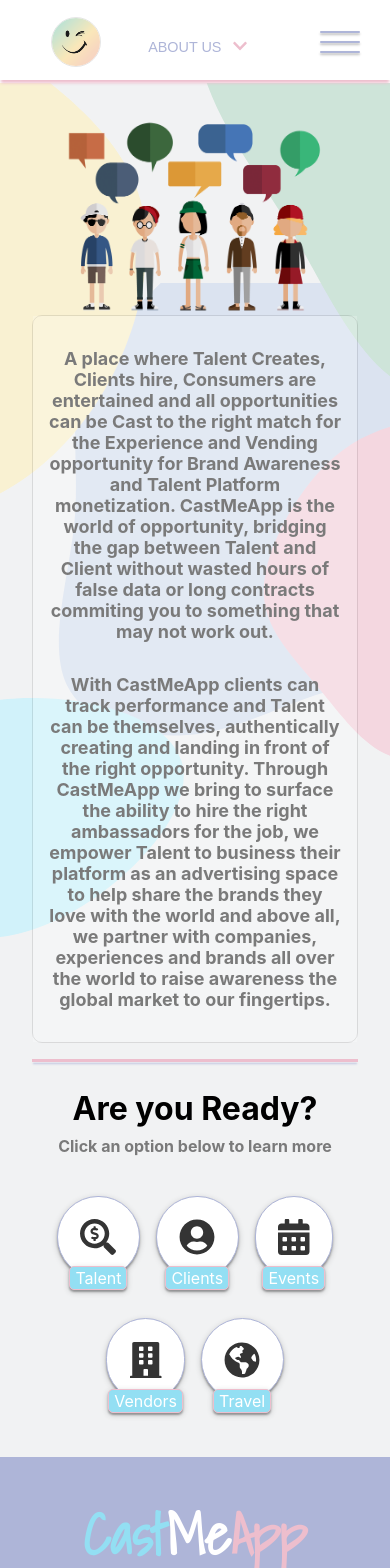
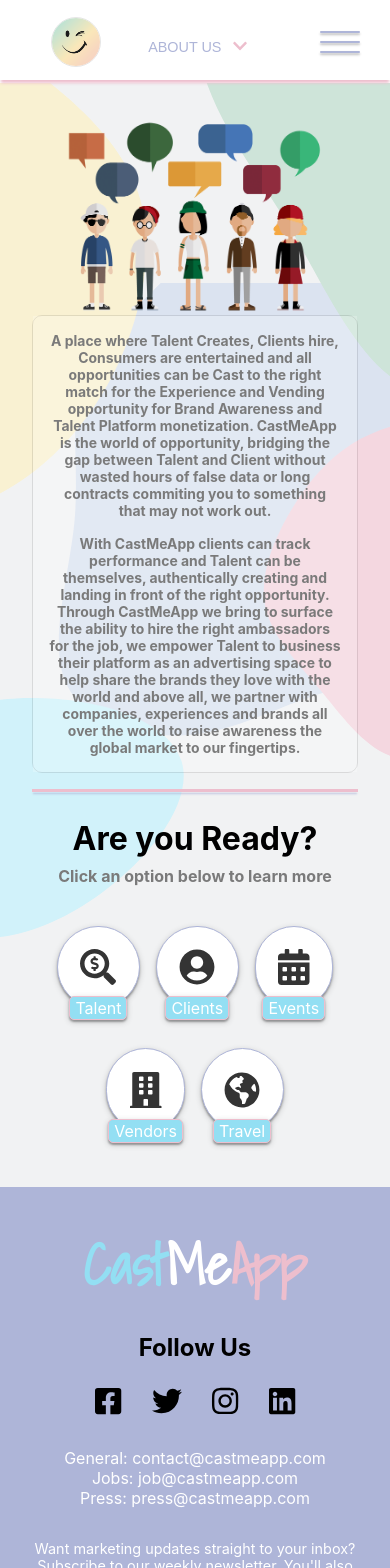
Before and after one commit to FrancisCalizo/ohio-taxidermy-supply, a Next.js app: page / in a window 390 px wide. Shown: the top 1568 px of the page. Built offline with nearby package versions, Linux system fonts and the light colour scheme.

Commit message:
fix: reduce text size for mobile on header

```diff
--- a/components/page-index/Header.tsx
+++ b/components/page-index/Header.tsx
@@ -175,7 +175,7 @@
 `;
 
 const MainText = styled.h1`
-  font-size: calc(18px + (22 - 18) * ((100vw - 400px) / (1800 - 400)));
+  font-size: calc(14px + (20 - 14) * ((100vw - 400px) / (1800 - 400)));
   color: ${(props) => props.theme.colors.gray};
   text-align: center;
   max-width: 800px;
@@ -189,14 +189,15 @@
   }
 
   div:nth-child(1) {
-    padding: 2rem 1rem 0;
+    padding: 1rem 1rem 0;
   }
   div:nth-child(2) {
-    padding: 2rem 1rem 2rem;
+    padding: 1rem 1rem;
   }
 `;
 
 const SubText = styled.div`
+  position: relative;
   text-align: center;
   max-width: 700px;
   margin: 0 auto;
@@ -215,6 +216,7 @@
 `;
 
 const Line = styled.div`
+  position: relative;
   height: 3px;
   background: ${(props) => props.theme.colors.pink};
   max-width: 700px;
@@ -223,6 +225,7 @@
 `;
 
 const IconsContainer = styled.div`
+  position: relative;
   display: flex;
   flex-wrap: wrap;
   margin-top: 2rem;
```
